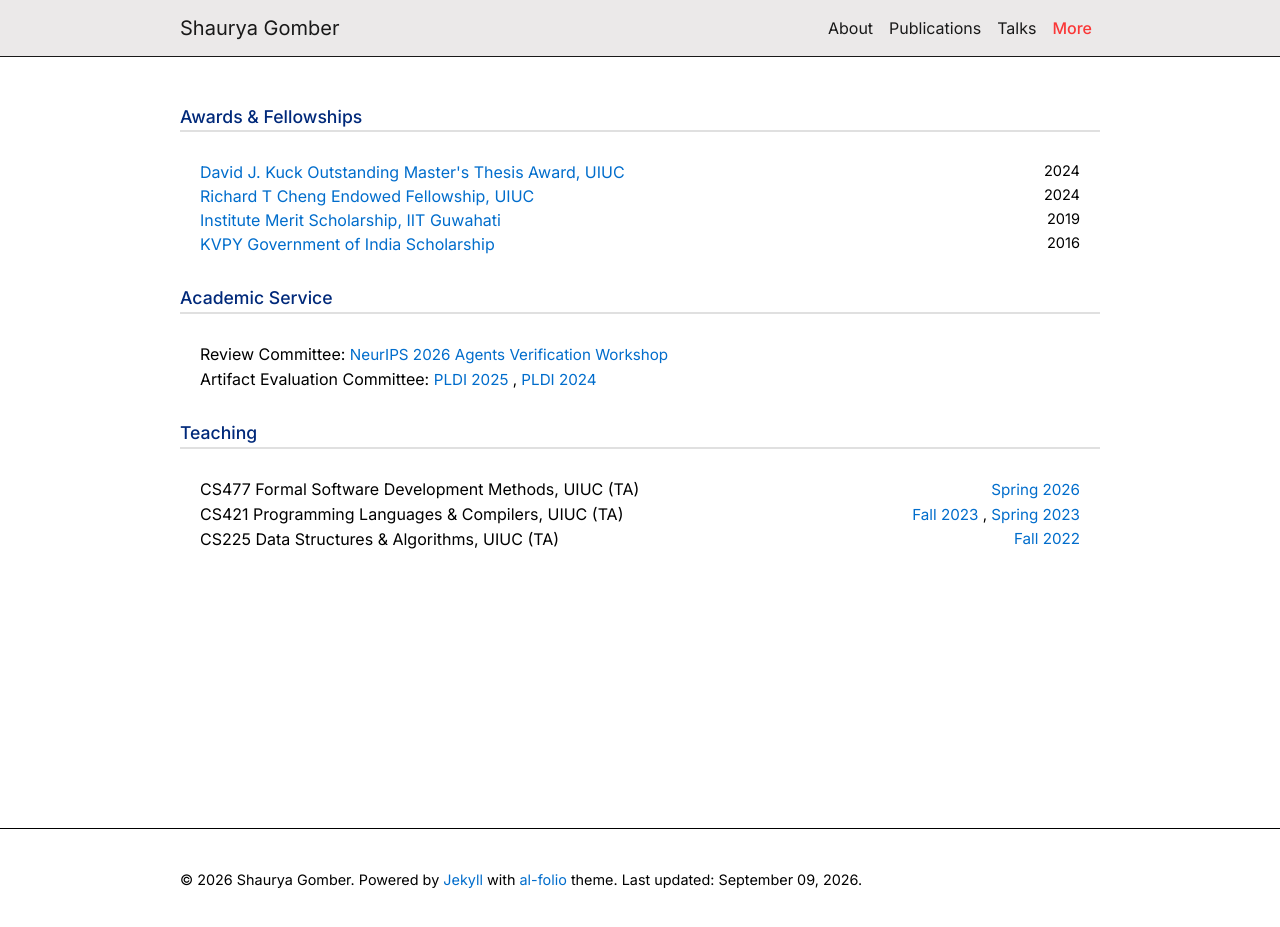
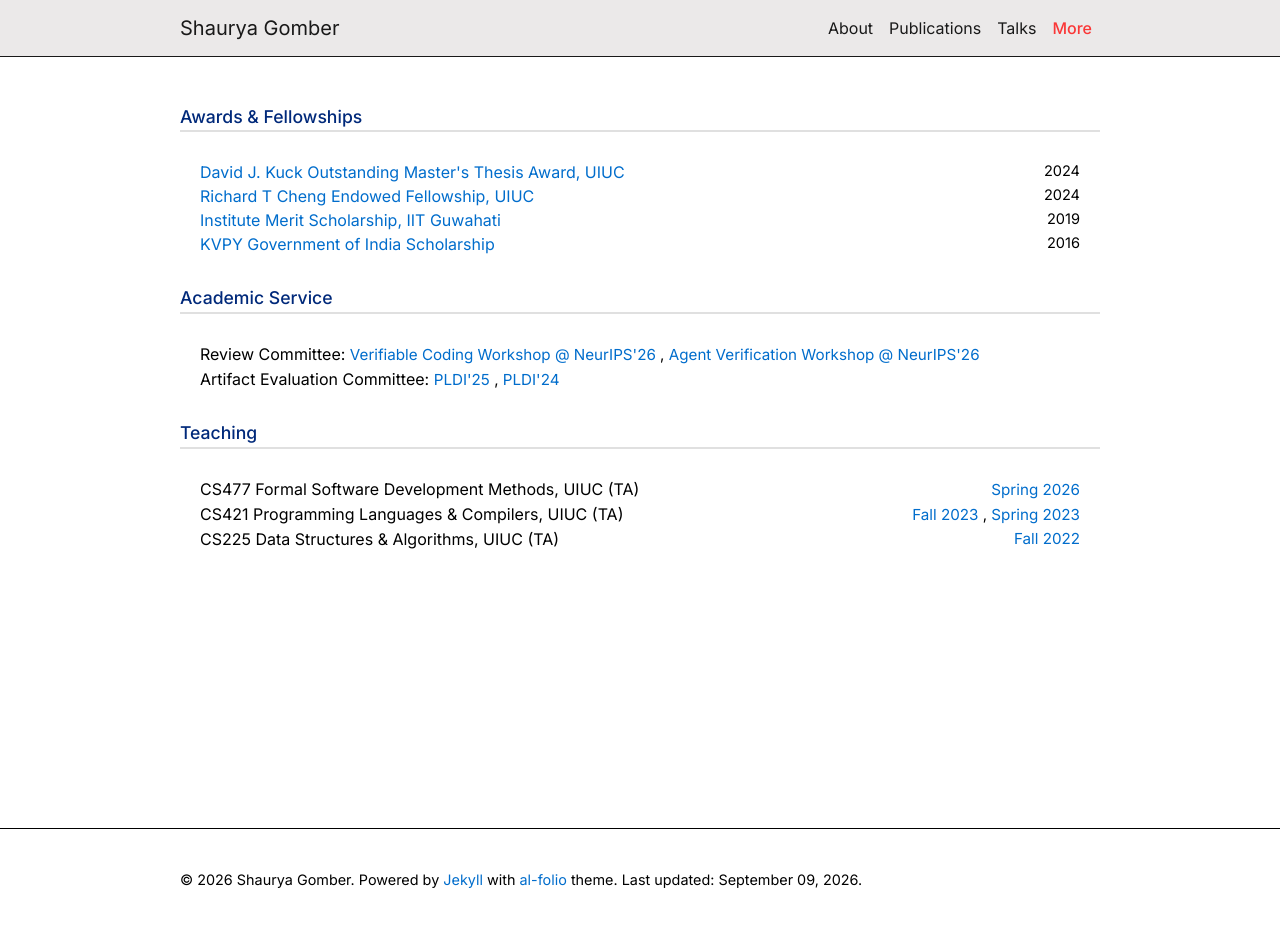
Before and after one commit to sgomber/sgomber.github.io, a Jekyll site: the page built from _pages/more.md, in a window 1280 px wide and 931 px high. Shown: the top 927 px of the window. Built offline with Jekyll 4.4.1, drawn with Linux system fonts in a browser that asks for light colours; comment, search, counter and statistics services are not loaded; a style sheet for code colours, icons or effects is not loaded.

Commit message:
feat: add verifiable coding workshop review service

```diff
--- a/_data/services.yml
+++ b/_data/services.yml
@@ -1,14 +1,19 @@
+- date: 2026-09-29
+  name: "Verifiable Coding Workshop @ NeurIPS'26"
+  type: Review Committee
+  link: https://vericodegen.github.io/
+
 - date: 2026-08-25
-  name: "NeurIPS 2026 Agents Verification Workshop"
+  name: "Agent Verification Workshop @ NeurIPS'26"
   type: Review Committee
   link: https://verify-agents-workshop.github.io/
 
 - date: 2025-01-16
-  name: "PLDI 2025"
+  name: "PLDI'25"
   type: Artifact Evaluation Committee
   link: https://pldi25.sigplan.org/committee/pldi-2025-pldi-research-artifacts-artifact-evaluation-committee
 
 - date: 2024-01-16
-  name: "PLDI 2024"
+  name: "PLDI'24"
   type: Artifact Evaluation Committee
   link: https://pldi24.sigplan.org/committee/pldi-2024-pldi-research-artifacts-artifact-evaluation-committee
```
